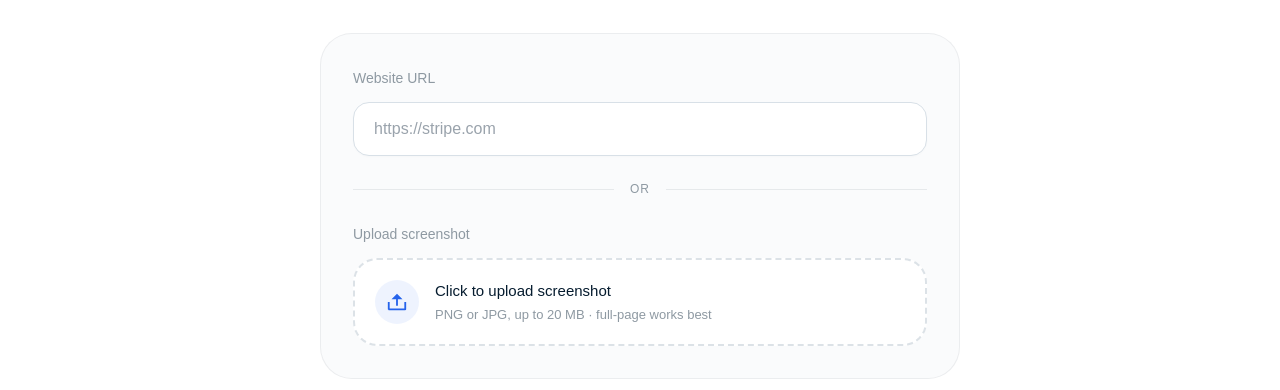
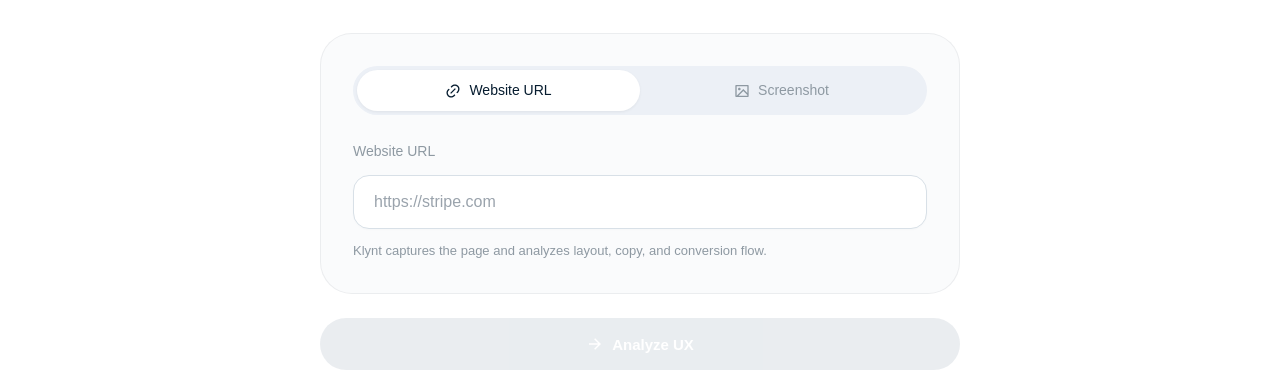
Before and after one commit to samarenkovdmitry/Klynt, a Next.js app: page /analyze in a window 1280 px wide. Shown: the part 289-679 px from the top of the page. Built offline with nearby package versions, Linux system fonts and the light colour scheme; no server answers; a web font is replaced by a local one.

Commit message:
Analyze Tabs

```diff
--- a/components/analyze/AnalyzePageView.tsx
+++ b/components/analyze/AnalyzePageView.tsx
@@ -6,12 +6,14 @@ import {
   RiCheckLine,
   RiCloseLine,
   RiFilePdfLine,
+  RiImageLine,
   RiLightbulbLine,
+  RiLink,
   RiPieChartLine,
   RiUpload2Line,
 } from "@remixicon/react";
 
-import { useAnalyzePage } from "@/hooks/useAnalyzePage";
+import { useAnalyzePage, type AnalyzeInputMode } from "@/hooks/useAnalyzePage";
 import { AppHeader } from "@/components/AppHeader";
 import { TrustBadgeRow } from "@/components/TrustBadgeRow";
 import { Button } from "@/components/ui/Button";
@@ -24,6 +26,15 @@ const OUTCOMES = [
   { icon: RiLightbulbLine, label: "Prioritized fixes" },
   { icon: RiFilePdfLine, label: "Shareable PDF" },
 ] as const;
+
+const INPUT_TABS: {
+  id: AnalyzeInputMode;
+  label: string;
+  icon: typeof RiLink;
+}[] = [
+  { id: "url", label: "Website URL", icon: RiLink },
+  { id: "screenshot", label: "Screenshot", icon: RiImageLine },
+];
 
 export function AnalyzePageView() {
   const {
@@ -38,6 +49,8 @@ export function AnalyzePageView() {
     error,
     isRateLimited,
     progress,
+    inputMode,
+    setInputMode,
     showUrlError,
     urlValidationError,
     isButtonDisabled,
@@ -75,7 +88,40 @@ export function AnalyzePageView() {
           </ul>
 
           <div className="mt-8 rounded-[32px] border border-[rgba(6,28,47,0.06)] bg-[#FAFBFC] p-5 md:p-8">
-            <div>
+            <div
+              className="flex rounded-full bg-[#ECF0F6] p-1"
+              role="tablist"
+              aria-label="Analysis input type"
+            >
+              {INPUT_TABS.map(({ id, label, icon: Icon }) => {
+                const isActive = inputMode === id;
+
+                return (
+                  <button
+                    key={id}
+                    type="button"
+                    role="tab"
+                    aria-selected={isActive}
+                    disabled={loading}
+                    onClick={() => setInputMode(id)}
+                    className={[
+                      "flex flex-1 items-center justify-center gap-2 rounded-full px-3 py-2.5 text-[14px] font-medium transition",
+                      isActive
+                        ? "bg-white text-[var(--ink-primary)] shadow-[0_1px_3px_rgba(0,0,0,0.06)]"
+                        : "text-[#8E99A2] hover:text-[var(--ink-primary)]",
+                      loading ? "cursor-not-allowed opacity-60" : "",
+                    ].join(" ")}
+                  >
+                    <Icon size={16} className="shrink-0" aria-hidden />
+                    {label}
+                  </button>
+                );
+              })}
+            </div>
+
+            <div className="mt-5 md:mt-6">
+              {inputMode === "url" ? (
+                <div role="tabpanel">
                   <FormLabel>Website URL</FormLabel>
 
                   <div className="relative mt-3">
@@ -113,17 +159,13 @@ export function AnalyzePageView() {
                       {urlValidationError}
                     </p>
                   )}
+
+                  <p className="mt-3 text-[13px] leading-5 text-[#8E99A2]">
+                    Klynt captures the page and analyzes layout, copy, and conversion flow.
+                  </p>
                 </div>
-
-            <div className="my-5 flex items-center gap-4 md:my-6">
-              <div className="h-px flex-1 bg-[rgba(6,28,47,0.08)]" />
-              <span className="text-[12px] font-medium uppercase tracking-[0.08em] text-[#8E99A2]">
-                Or
-              </span>
-              <div className="h-px flex-1 bg-[rgba(6,28,47,0.08)]" />
-            </div>
-
-            <div>
+              ) : (
+                <div role="tabpanel">
                   <FormLabel>Upload screenshot</FormLabel>
 
                   <button
@@ -182,6 +224,8 @@ export function AnalyzePageView() {
                     onChange={handleImageUpload}
                     disabled={loading}
                   />
+                </div>
+              )}
             </div>
           </div>
 
--- a/hooks/useAnalyzePage.ts
+++ b/hooks/useAnalyzePage.ts
@@ -129,6 +129,8 @@ function getLoadingLabel(progress: number) {
   return step ? step.label : "Analyzing…";
 }
 
+export type AnalyzeInputMode = "url" | "screenshot";
+
 export function useAnalyzePage() {
   const router = useRouter();
   const fileInputRef = useRef<HTMLInputElement>(null);
@@ -142,10 +144,13 @@ export function useAnalyzePage() {
   const [url, setUrl] = useState("");
   const [progress, setProgress] = useState(0);
   const [formSubmitted, setFormSubmitted] = useState(false);
+  const [inputMode, setInputMode] = useState<AnalyzeInputMode>("url");
 
   const urlValidationError = url.trim() ? validateWebsiteUrl(url) : null;
-  const showUrlError = formSubmitted && Boolean(urlValidationError);
-  const isButtonDisabled = !url.trim() && !uploadedImage;
+  const showUrlError =
+    formSubmitted && inputMode === "url" && Boolean(urlValidationError);
+  const isButtonDisabled =
+    inputMode === "url" ? !url.trim() : !uploadedImage;
 
   function handleImageUpload(event: React.ChangeEvent<HTMLInputElement>) {
     const file = event.target.files?.[0];
@@ -187,8 +192,12 @@ export function useAnalyzePage() {
     try {
       setFormSubmitted(true);
 
-      if (!url.trim() && !uploadedImage) return;
-      if (url.trim() && validateWebsiteUrl(url)) return;
+      if (inputMode === "url") {
+        if (!url.trim()) return;
+        if (validateWebsiteUrl(url)) return;
+      } else if (!uploadedImage) {
+        return;
+      }
 
       setLoading(true);
       setProgress(0);
@@ -202,9 +211,10 @@ export function useAnalyzePage() {
       }, PROGRESS_TICK_MS);
 
       const form = new FormData();
-      form.append("url", url);
 
-      if (uploadedImage) {
+      if (inputMode === "url") {
+        form.append("url", url);
+      } else if (uploadedImage) {
         form.append("screenshot", uploadedImage);
       }
 
@@ -324,6 +334,8 @@ export function useAnalyzePage() {
     error,
     isRateLimited,
     progress,
+    inputMode,
+    setInputMode,
     showUrlError,
     urlValidationError,
     isButtonDisabled,
```
Lines whose indentation alone changed are shown as unchanged.
